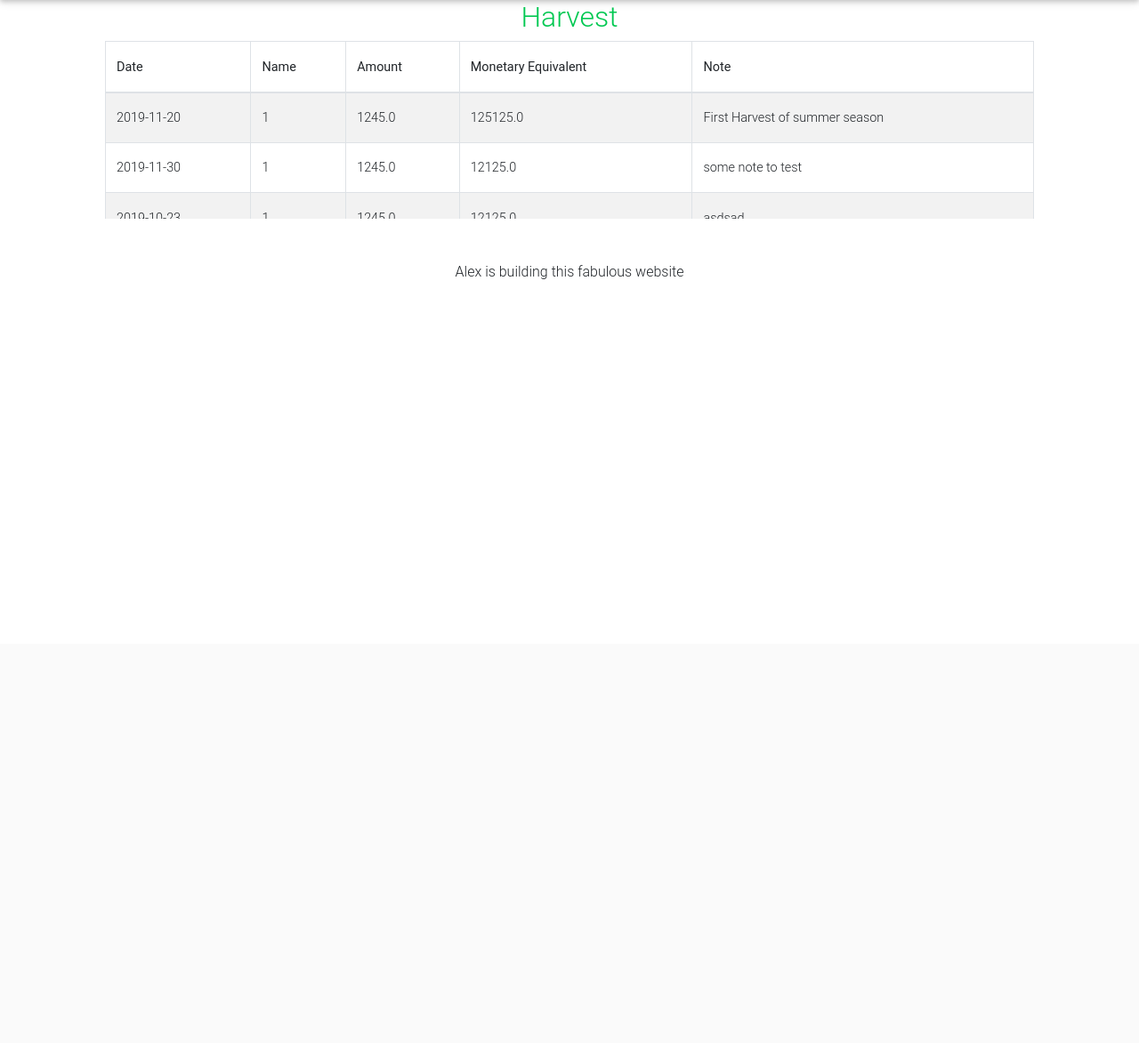
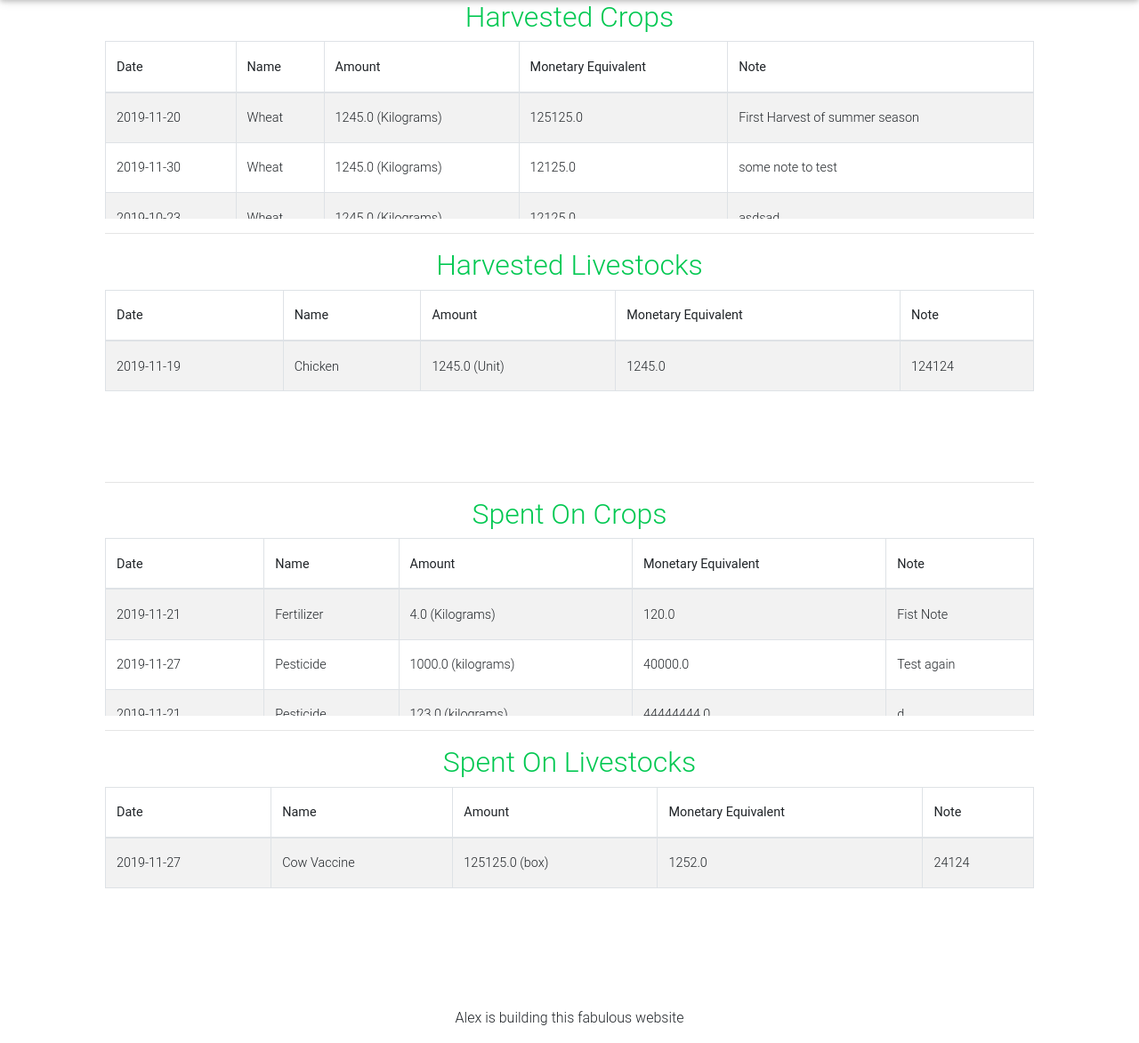
Before and after one commit to alexsonphoenix/cs50-final, a Flask app: page /history in a window 1280 px wide. Shown: the part 76-1249 px from the top of the page at 89% size. Before the commit the page ends 390 px from the top, so only its background shows below. Run offline with Flask 2, Linux system fonts and the light colour scheme; a user stored in the database is signed in; some libraries are stand-ins or nearby versions.

Commit message:
Done with History

```diff
--- a/app.py
+++ b/app.py
@@ -9,14 +9,13 @@ from tempfile import mkdtemp
 from werkzeug.exceptions import default_exceptions, HTTPException, InternalServerError
 from werkzeug.security import check_password_hash, generate_password_hash
 from fractions import Fraction
-from flask_wtf import RecaptchaField, FlaskForm
+from flask_wtf import FlaskForm
 from wtforms import StringField, DateField, PasswordField, IntegerField, SubmitField, SelectField, FloatField, TextAreaField
 from wtforms.validators import InputRequired, Length, NumberRange, DataRequired, Optional
 from flask_bootstrap import Bootstrap
 from flask_wtf.csrf import CSRFProtect
 from wtforms.fields.html5 import DateField
 from wtforms.widgets import html5
-from wtforms.ext.sqlalchemy.fields import QuerySelectField
 
 from helpers import apology, login_required
 
@@ -35,11 +34,6 @@ app.config['SECRET_KEY'] = os.getenv('SECRET_KEY') or \
 
 # Ensure templates are auto-reloaded
 app.config["TEMPLATES_AUTO_RELOAD"] = True
-
-# Recaptcha by Google to ensure robots don't mess with the database
-app.config["RECAPTCHA_PUBLIC_KEY"] = '6LfJAL8UAAAAAH8h3LZbmm7F7w5Mi-VkhKZPc328'
-app.config["RECAPTCHA_PRIVATE_KEY"] = '6LfJAL8UAAAAAN7_Kwsc0uRGm0GrI9HOso2Ud-Ef'
-app.config["TESTING"] = True
 
 # Ensure responses aren't cached
 @app.after_request
@@ -515,23 +509,17 @@ def dailyNotes():
 @app.route("/history")
 @login_required
 def history():
-    #Query crops,livestocks,cropExpenses, livestockExpenses
-    crops=qry_crops()
-    livestocks=qry_livestocks()
-    cropExs=qry_cropEx()
-    livestockExs=qry_livestockEx()
 
     #Query Daily Harvest and Expenses
-    qry_dailyHarvestCrop = db.execute("SELECT * FROM dailyHarvestCrop WHERE user_id = :user_id",    user_id=session["user_id"])
-    qry_dailyHarvestLivestock = db.execute("SELECT * FROM dailyHarvestLivestock WHERE user_id = :user_id",   user_id=session["user_id"])
-    qry_dailySpendCrop = db.execute("SELECT * FROM dailySpendCrop WHERE user_id = :user_id",    user_id=session["user_id"])
-    qry_dailySpendLivestock = db.execute("SELECT * FROM dailySpendLivestock WHERE user_id = :user_id",    user_id=session["user_id"])
+    qry_dailyHarvestCrop = db.execute("SELECT crops.cropName,crops.unitName, dailyHarvestCrop.dates, dailyHarvestCrop.crop_amount,dailyHarvestCrop.crop_money,dailyHarvestCrop.note FROM dailyHarvestCrop INNER JOIN crops ON crops.id=dailyHarvestCrop.crop_id WHERE dailyHarvestCrop.user_id = :user_id",    user_id=session["user_id"])
 
-    return render_template("history.html",crops=crops,
-                                        livestocks=livestocks,
-                                        cropExs=cropExs,
-                                        livestockExs=livestockExs,
-                                        qry_dailyHarvestCrop=qry_dailyHarvestCrop,
+    qry_dailyHarvestLivestock = db.execute("SELECT livestocks.livestockName,livestocks.livestockUnit, dailyHarvestLivestock.dates,dailyHarvestLivestock.livestock_amount,dailyHarvestLivestock.livestock_money,dailyHarvestLivestock.note FROM dailyHarvestLivestock INNER JOIN livestocks ON livestocks.id=dailyHarvestLivestock.livestock_id WHERE dailyHarvestLivestock.user_id = :user_id",    user_id=session["user_id"])
+
+    qry_dailySpendCrop = db.execute("SELECT cropExpenses.cropExName,cropExpenses.cropExUnit, dailySpendCrop.dates, dailySpendCrop.cropEx_amount,dailySpendCrop.cropEx_money,dailySpendCrop.note FROM dailySpendCrop INNER JOIN cropExpenses ON cropExpenses.id=dailySpendCrop.cropEx_id WHERE dailySpendCrop.user_id = :user_id",    user_id=session["user_id"])
+
+    qry_dailySpendLivestock = db.execute("SELECT livestockExpenses.livestockExName,livestockExpenses.livestockExUnit,dailySpendLivestock.dates,dailySpendLivestock.livestockEx_amount,dailySpendLivestock.livestockEx_money,dailySpendLivestock.note FROM dailySpendLivestock INNER JOIN livestockExpenses ON livestockExpenses.id=dailySpendLivestock.livestockEx_id WHERE dailySpendLivestock.user_id = :user_id",    user_id=session["user_id"])
+
+    return render_template("history.html",qry_dailyHarvestCrop=qry_dailyHarvestCrop,
                                         qry_dailyHarvestLivestock=qry_dailyHarvestLivestock,
                                         qry_dailySpendCrop=qry_dailySpendCrop,
                                         qry_dailySpendLivestock=qry_dailySpendLivestock)
--- a/templates/calculators.html
+++ b/templates/calculators.html
@@ -123,10 +123,10 @@
     years = document.getElementById("period").value;
 
     if (document.getElementById('weekly').checked) {
-      return 'VND '+ weeklyFV(loan_amount,annualRate,years).toLocaleString(undefined, {maximumFractionDigits:2});
+      return '$ '+ weeklyFV(loan_amount,annualRate,years).toLocaleString(undefined, {maximumFractionDigits:2});
 
     }else if (document.getElementById('monthly').checked){
-      return 'VND '+ monthlyFV(loan_amount,annualRate,years).toLocaleString(undefined, {maximumFractionDigits:2});
+      return '$ '+ monthlyFV(loan_amount,annualRate,years).toLocaleString(undefined, {maximumFractionDigits:2});
     }
   }
 
--- a/templates/history.html
+++ b/templates/history.html
@@ -6,8 +6,7 @@
 
 {% block main %}
 
-<span class=" row justify-content-center text-success"><h2>Harvest</h2></span>
-
+<span class=" row justify-content-center text-success"><h2>Harvested Crops</h2></span>
 <div class="table-wrapper-scroll-y my-custom-scrollbar tableFixHead">
 
   <table class="table table-bordered table-striped mb-0">
@@ -25,8 +24,8 @@
       {% for qry_dHC in qry_dailyHarvestCrop %}
       <tr>
         <td>{{qry_dHC["dates"]}}</td>
-        <td>{{qry_dHC["crop_id"]}}</td>
-        <td>{{qry_dHC["crop_amount"]}}</td>
+        <td>{{qry_dHC["cropName"]}}</td><!---->
+        <td>{{qry_dHC["crop_amount"]}} ({{qry_dHC["unitName"]}})</td>
         <td>{{qry_dHC["crop_money"]}}</td>
         <td>{{qry_dHC["note"]}}</td>
       </tr>
@@ -37,4 +36,90 @@
 
 </div>
 
+<hr>
+
+<span class=" row justify-content-center text-success"><h2>Harvested Livestocks</h2></span>
+<div class="table-wrapper-scroll-y my-custom-scrollbar tableFixHead">
+  <table class="table table-bordered table-striped mb-0">
+    <thead>
+      <tr>
+        <th scope="col">Date</th>
+        <th scope="col">Name</th>
+        <th scope="col">Amount</th>
+        <th scope="col">Monetary Equivalent</th>
+        <th scope="col">Note</th>
+      </tr>
+    </thead>
+
+    <tbody>
+      {% for qry_dHL in qry_dailyHarvestLivestock %}
+      <tr>
+        <td>{{qry_dHL["dates"]}}</td>
+        <td>{{qry_dHL["livestockName"]}}</td> <!--  -->
+        <td>{{qry_dHL["livestock_amount"]}} ({{qry_dHL["livestockUnit"]}})</td>
+        <td>{{qry_dHL["livestock_money"]}}</td>
+        <td>{{qry_dHL["note"]}}</td>
+      </tr>
+      {% endfor %}
+    </tbody>
+  </table>
+</div>
+
+<hr>
+
+<span class=" row justify-content-center text-success"><h2>Spent On Crops</h2></span>
+<div class="table-wrapper-scroll-y my-custom-scrollbar tableFixHead">
+  <table class="table table-bordered table-striped mb-0">
+    <thead>
+      <tr>
+        <th scope="col">Date</th>
+        <th scope="col">Name</th>
+        <th scope="col">Amount</th>
+        <th scope="col">Monetary Equivalent</th>
+        <th scope="col">Note</th>
+      </tr>
+    </thead>
+
+    <tbody>
+      {% for qry_dSC in qry_dailySpendCrop %}
+      <tr>
+        <td>{{qry_dSC["dates"]}}</td>
+        <td>{{qry_dSC["cropExName"]}}</td><!--["cropExName"]-->
+        <td>{{qry_dSC["cropEx_amount"]}} ({{qry_dSC["cropExUnit"]}})</td>
+        <td>{{qry_dSC["cropEx_money"]}}</td>
+        <td>{{qry_dSC["note"]}}</td>
+      </tr>
+      {% endfor %}
+    </tbody>
+  </table>
+</div>
+
+<hr>
+
+<span class=" row justify-content-center text-success"><h2>Spent On Livestocks</h2></span>
+<div class="table-wrapper-scroll-y my-custom-scrollbar tableFixHead">
+  <table class="table table-bordered table-striped mb-0">
+    <thead>
+      <tr>
+        <th scope="col">Date</th>
+        <th scope="col">Name</th>
+        <th scope="col">Amount</th>
+        <th scope="col">Monetary Equivalent</th>
+        <th scope="col">Note</th>
+      </tr>
+    </thead>
+
+    <tbody>
+      {% for qry_dSL in qry_dailySpendLivestock %}
+      <tr>
+        <td>{{qry_dSL["dates"]}}</td>
+        <td>{{qry_dSL["livestockExName"]}}</td><!---->
+        <td>{{qry_dSL["livestockEx_amount"]}} ({{qry_dSL["livestockExUnit"]}})</td>
+        <td>{{qry_dSL["livestockEx_money"]}}</td>
+        <td>{{qry_dSL["note"]}}</td>
+      </tr>
+      {% endfor %}
+    </tbody>
+  </table>
+</div>
 {% endblock %}
```
Also changed, not shown: farmNotes.db, switch.py (added).
